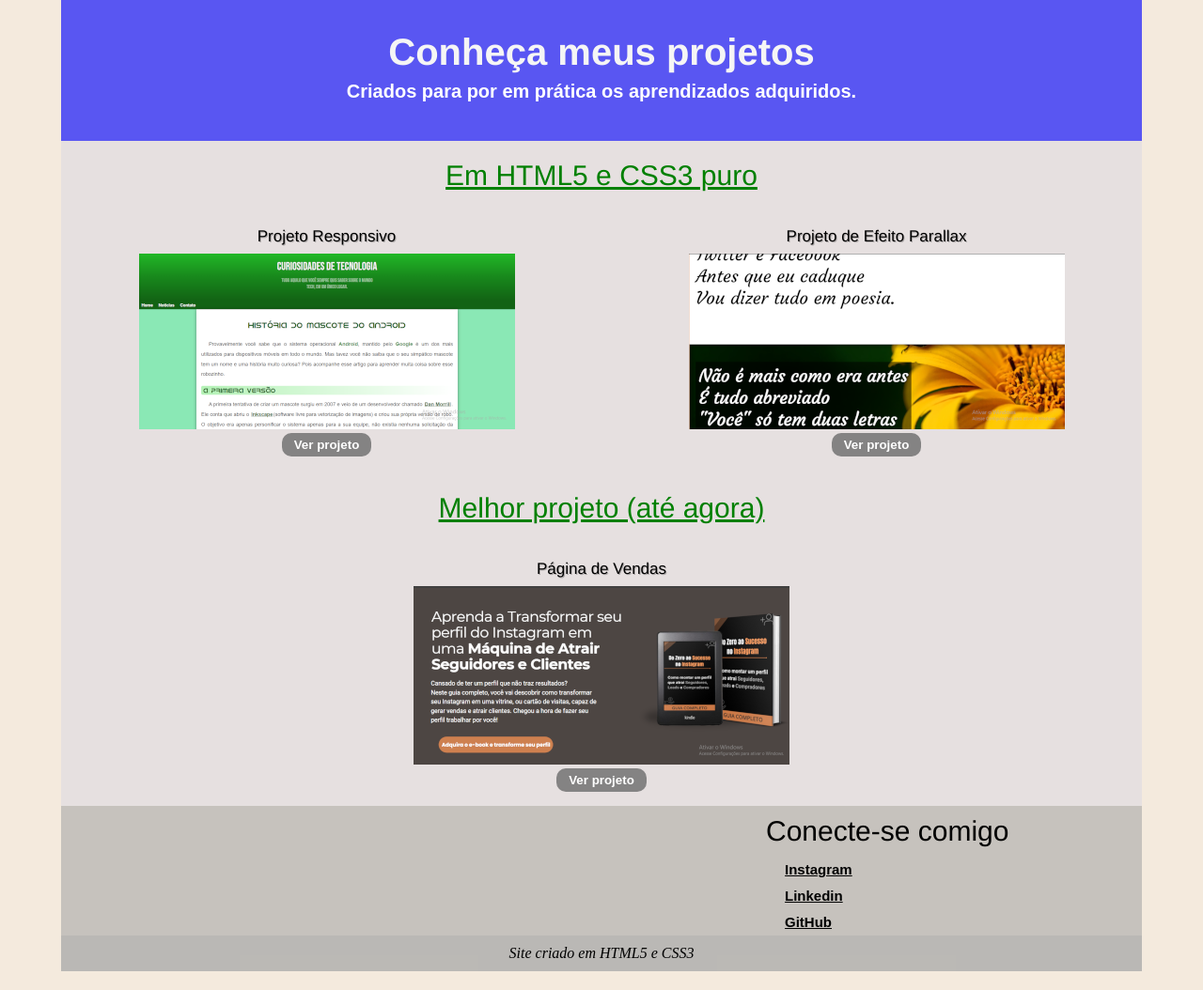
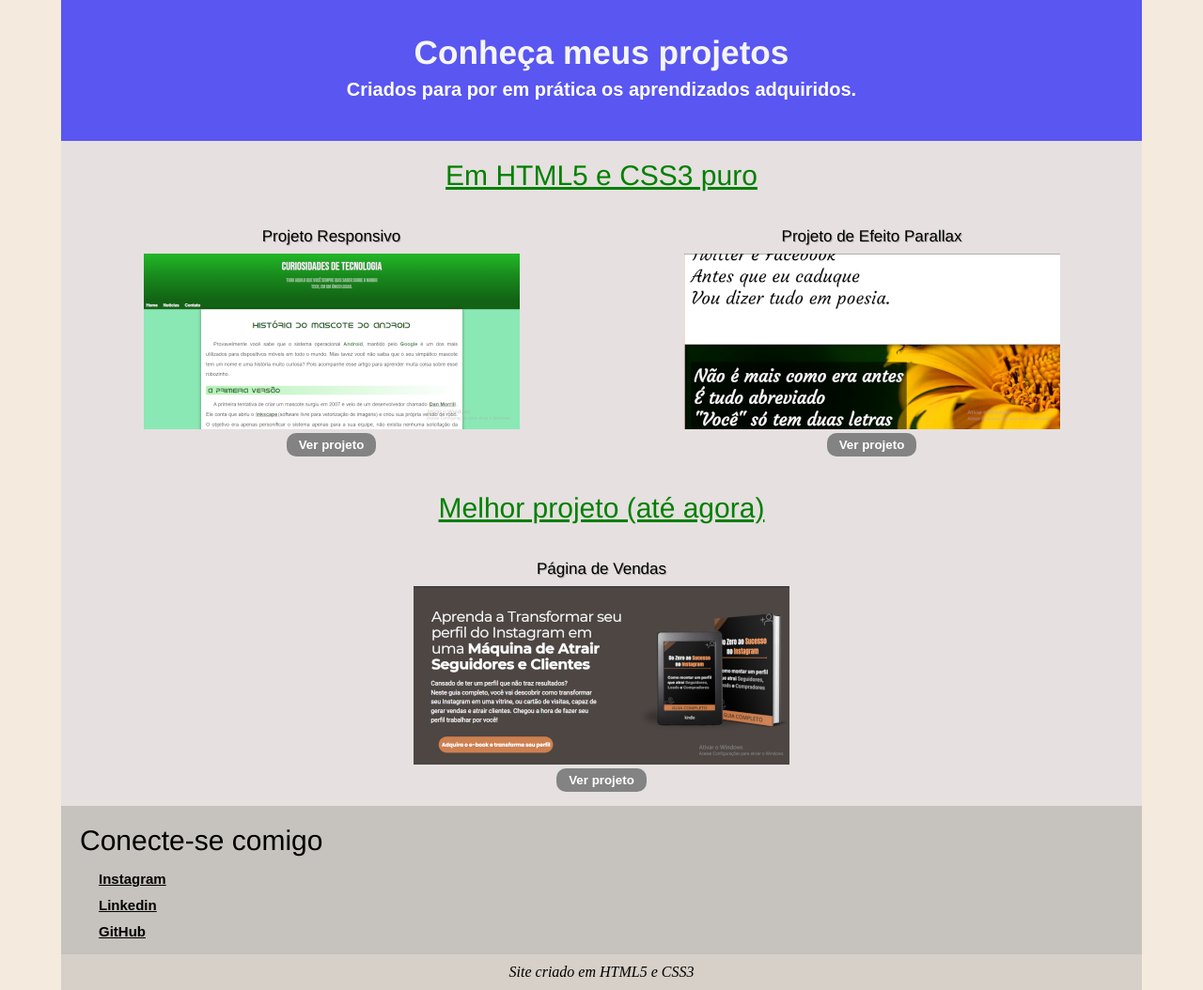
Before and after one commit to vitormandroti/projetos, a plain HTML site: page portfolio/index.html in a window 1280 px wide. Shown: the whole page at 94% size. Drawn offline with Linux system fonts and the light colour scheme.

Commit message:
Squashed commit of the following:
commit 29a2a1ac2c590735b658c3f6fbdaabbeb903d190
Author: vitormandroti <vitormandroti02@gmail.com>
Date:   Sat Oct 5 11:17:16 2024 -0300

    update flexbox and img

```diff
--- a/portfolio/estilo/mediaquery.css
+++ b/portfolio/estilo/mediaquery.css
@@ -1,3 +1,17 @@
+@media screen and (min-width: 550px) {
+    header h1 {
+        font-size: 30px;
+    }
+
+    header h2 {
+        font-size: 20px;
+    }
+
+    section h3 {
+        font-size: 30px;
+    }
+}
+
 /*TELAS MAIORES do QUE 890PX de LARGURA*/
 @media screen and (min-width: 890px) {
 
@@ -5,6 +19,10 @@
     header {
         max-width: 1150px;
         margin: 0px auto;
+    }
+
+    header h1 {
+        font-size: 2.2em;
     }
 
     /*PRINCIPAL*/
@@ -15,23 +33,17 @@
     }
 
     section {
-        display: flex;
-        flex-direction: column;
-        align-items: center;
         padding-bottom: 10px;
     }
 
-    /*DIVs*/
+    /*DIVs das IMAGENS*/
     div.container {
         display: flex;
-        justify-content: center;
-        width: 100%;
-        gap: 20px;
+        flex-flow: row nowrap;
+        justify-content: space-around;
     }
 
     div.box {
-        flex: 1;
-        text-align: center;
         width: 550px;
         height: 250px;
         padding: 10px;
@@ -42,4 +54,12 @@
         max-width: 1150px;
         margin: auto;
     }
+
+    div#footerflex {
+        justify-content: flex-start;
+    }
+
+    div#footerflex-child h3 {
+        font-size: 30px;
+    }
 }
--- a/portfolio/estilo/style.css
+++ b/portfolio/estilo/style.css
@@ -15,12 +15,12 @@ header {
 header h1 {
     color: whitesmoke;
     font-family: 'Franklin Gothic Medium', 'Arial Narrow', Arial, sans-serif;
-    font-size: 40px;
+    font-size: 25px;
 }
 
 header h2 {
     font-family: Arial, Helvetica, sans-serif;
-    font-size: 20px;
+    font-size: 18px;
     color: white;
     padding: 8px;
 }
@@ -46,7 +46,7 @@ section h3 {
     color: green;
     font-family: 'Franklin Gothic Medium', 'Arial Narrow', Arial, sans-serif;
     font-weight: normal;
-    font-size: 30px;
+    font-size: 20px;
     text-align: center;
     text-decoration: underline;
     padding: 20px 0px;
@@ -93,20 +93,20 @@ button:hover > a {
 }
 
 /*FOOTER*/
-footer {
+div#footerflex {
     display: flex;
-    flex-direction: column;
-    align-items: end;
+    flex-flow: row wrap;
+    justify-content: flex-end;
     background-color: rgba(169, 169, 169, 0.601);
 }
 
-footer div {
-    width: 400px;
+div#footerflex-child {
+    padding: 10px 20px;
 }
 
-footer h3 {
+div#footerflex-child h3 {
     padding: 10px 0px;
-    font: normal 30px 'Franklin Gothic Medium', 'Arial Narrow', Arial, sans-serif;
+    font: normal 25px 'Franklin Gothic Medium', 'Arial Narrow', Arial, sans-serif;
 }
 
 /*PARÁGRAFO DAS REDES SOCIAIS*/
@@ -127,7 +127,7 @@ p.linksocial {
 /*RODAPÉ FINAL*/
 #final {
     background-color: rgba(169, 169, 169, 0.401);
-    width: 100%;
+    max-width: 1150px;
     padding: 10px 0px;
     text-align: center;
 }
--- a/portfolio/index.html
+++ b/portfolio/index.html
@@ -24,6 +24,7 @@
                 <div class="box">
                     <h4>Projeto Responsivo</h4>
                     <picture>
+                        <source media="(max-width: 498px)" srcset="imagens/projeto-responsivo_small.png" type="image/png">
                         <img src="imagens/projeto-responsivo.png" alt="Imagem que mostra o projeto de site responsivo que conta a história de como surgiu o nome e o mascote do Android">
                     </picture>
                     <button type="submit"><a href="https://vitormandrotiferraz.github.io/projetos/site-android/index.html" target="_blank" rel="external">Ver projeto</a></button>
@@ -32,6 +33,7 @@
                 <div class="box">
                     <h4>Projeto de Efeito Parallax</h4>
                     <picture>
+                        <source media="(max-width: 498px)" srcset="imagens/projeto-parallax_small.png" type="image/png">
                         <img src="imagens/projeto-parallax.png" alt="Imagem que mostra o projeto de um site com efeito parallax">
                     </picture>
                     <button type="submit"><a href="https://vitormandrotiferraz.github.io/projetos/projeto-cordel/index.html" target="_blank" rel="external">Ver projeto</a></button>
@@ -46,6 +48,7 @@
                 <div class="box">
                     <h4>Página de Vendas</h4>
                     <picture>
+                        <source media="(max-width: 498px)" srcset="imagens/pagina-de-vendas_small.png" type="image/png">
                         <img src="imagens/pagina-de-vendas.png" alt="Imagem de um projeto de página de vendas que vende um ebook sobre como transformar o perfil do instagram em uma máquina de atrair seguidores, leads e cliente. Esta página foi criada utilizando o canva">
                     </picture>
                     <button type="submit"><a href="https://vitormandroti.github.io/projetos/projeto-lp/index.html" target="_blank" rel="external">Ver projeto</a></button>
@@ -55,11 +58,13 @@
     </main>
 
     <footer>
-        <div>
-            <h3>Conecte-se comigo</h3>
-            <p class="linksocial"><a href="https://instagram.com/vitor.mandroti" target="_blank" rel="external">Instagram</a></p>
-            <p class="linksocial"><a href="https://www.linkedin.com/in/vitor-mandroti/" target="_blank" rel="external">Linkedin</a></p>
-            <p class="linksocial"><a href="https://github.com/vitormandroti" target="_blank" rel="external">GitHub</a></p>
+        <div id="footerflex">
+            <div id="footerflex-child">
+                <h3>Conecte-se comigo</h3>
+                <p class="linksocial"><a href="https://instagram.com/vitor.mandroti" target="_blank" rel="external">Instagram</a></p>
+                <p class="linksocial"><a href="https://www.linkedin.com/in/vitor-mandroti/" target="_blank" rel="external">Linkedin</a></p>
+                <p class="linksocial"><a href="https://github.com/vitormandroti" target="_blank" rel="external">GitHub</a></p>
+            </div>
         </div>
         <p id="final"><i>Site criado em HTML5 e CSS3</i></p>
     </footer>
```
Also changed, not shown: portfolio/imagens/pagina-de-vendas_small.png (added), portfolio/imagens/projeto-parallax_small.png (added), portfolio/imagens/projeto-responsivo_small.png (added).
